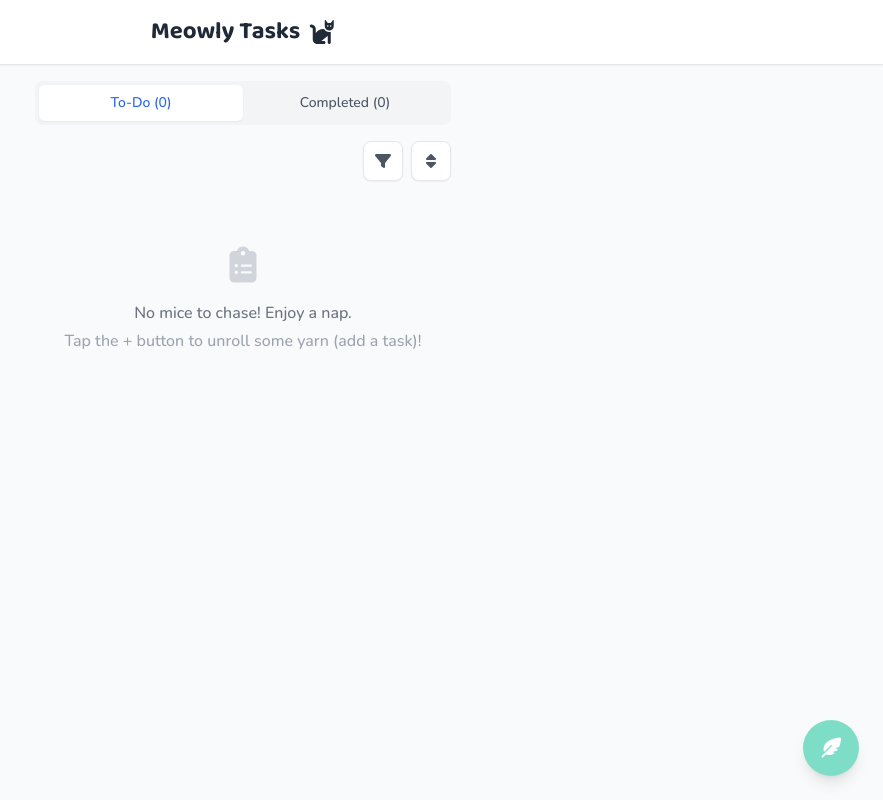
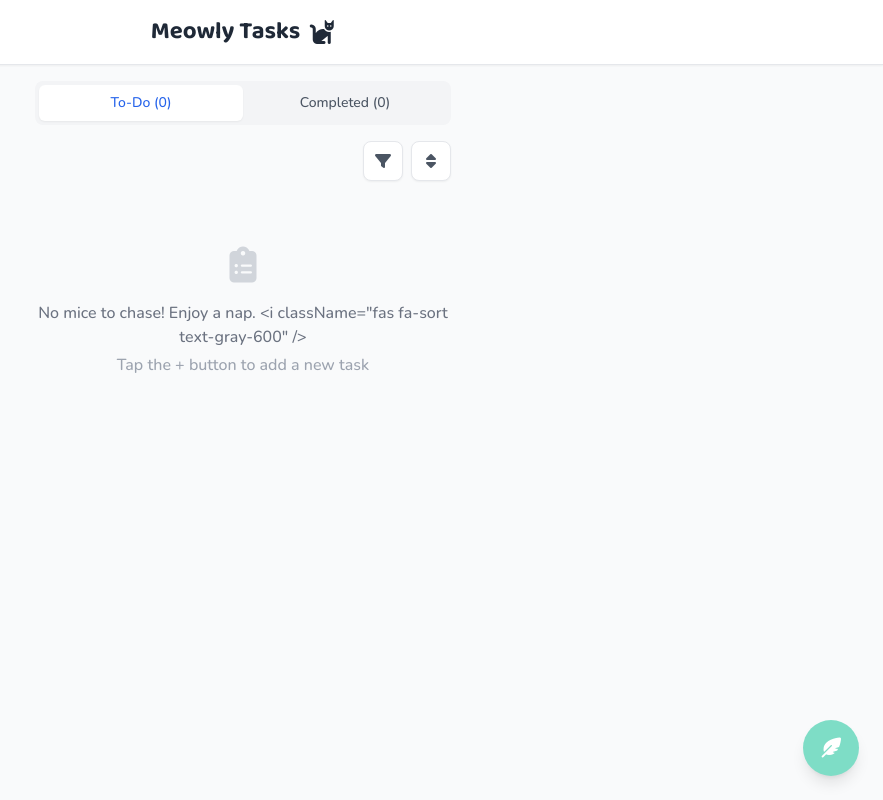
Before and after one commit to leivasedgar/meowly-tasks, a React (Vite) app: page / in a window 1280 px wide. Shown: the whole page, without its empty margins (397-1280 px from the left). Built offline with nearby package versions, Linux system fonts and the light colour scheme.

Commit message:
Updated App.tsx

```diff
--- a/src/App.tsx
+++ b/src/App.tsx
@@ -180,10 +180,10 @@ function App() {
           <div className="text-center py-12">
             <i className={`fas ${activeTab === 'todo' ? 'fa-clipboard-list' : 'fa-clipboard-check'} text-4xl text-gray-300 mb-4`} />
             <p className="text-gray-500 font-nunito font-medium text-base">
-              {activeTab === 'todo' ? 'No mice to chase! Enjoy a nap.' : 'No mice to chase! Enjoy a nap'}
+              {activeTab === 'todo' ? 'No mice to chase! Enjoy a nap. <i className="fas fa-sort text-gray-600" />' : 'No mice to chase! Enjoy a nap'}
             </p>
             <p className="text-base text-gray-400 mt-1 font-nunito font-medium">
-              {activeTab === 'todo' ? 'Tap the + button to unroll some yarn (add a task)!' : 'Complete some tasks to see them here'}
+              {activeTab === 'todo' ? 'Tap the + button to add a new task' : 'Complete some tasks to see them here'}
             </p>
           </div>
         ) : (
```
